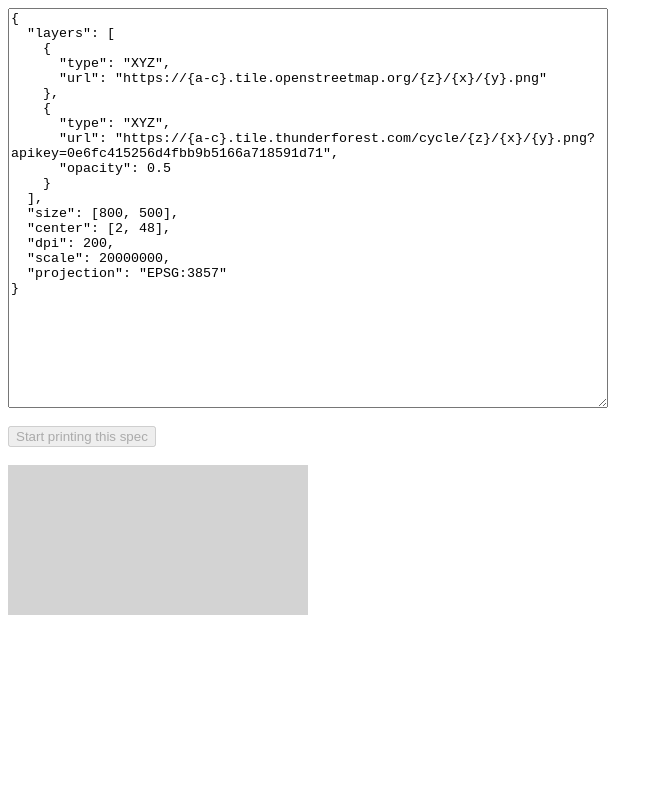
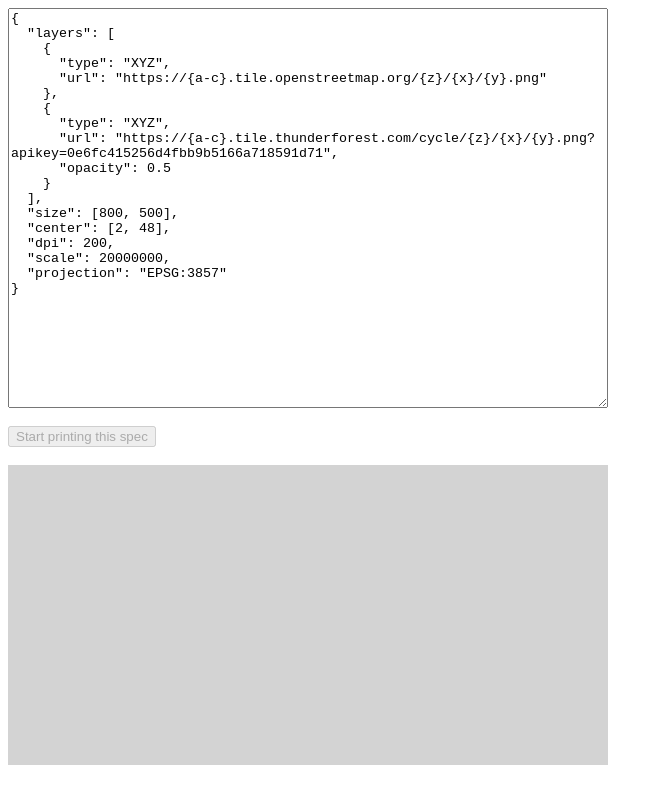
Before and after one commit to jahow/ol-map-printer, a website built with webpack: page index.html in a window 1280 px wide. Shown: the whole page, without its empty margins (0-663 px from the left). Built offline with nearby package versions, Linux system fonts and the light colour scheme.

Commit message:
fixed result canvas size

```diff
--- a/index.html
+++ b/index.html
@@ -26,6 +26,6 @@
     <button id="print" disabled>Start printing this spec</button>
     <br>
     <br>
-    <canvas id="result" style="background: lightgray"></canvas>
+    <canvas id="result" style="background: lightgray; width: 600px"></canvas>
 </body>
 </html>
```
